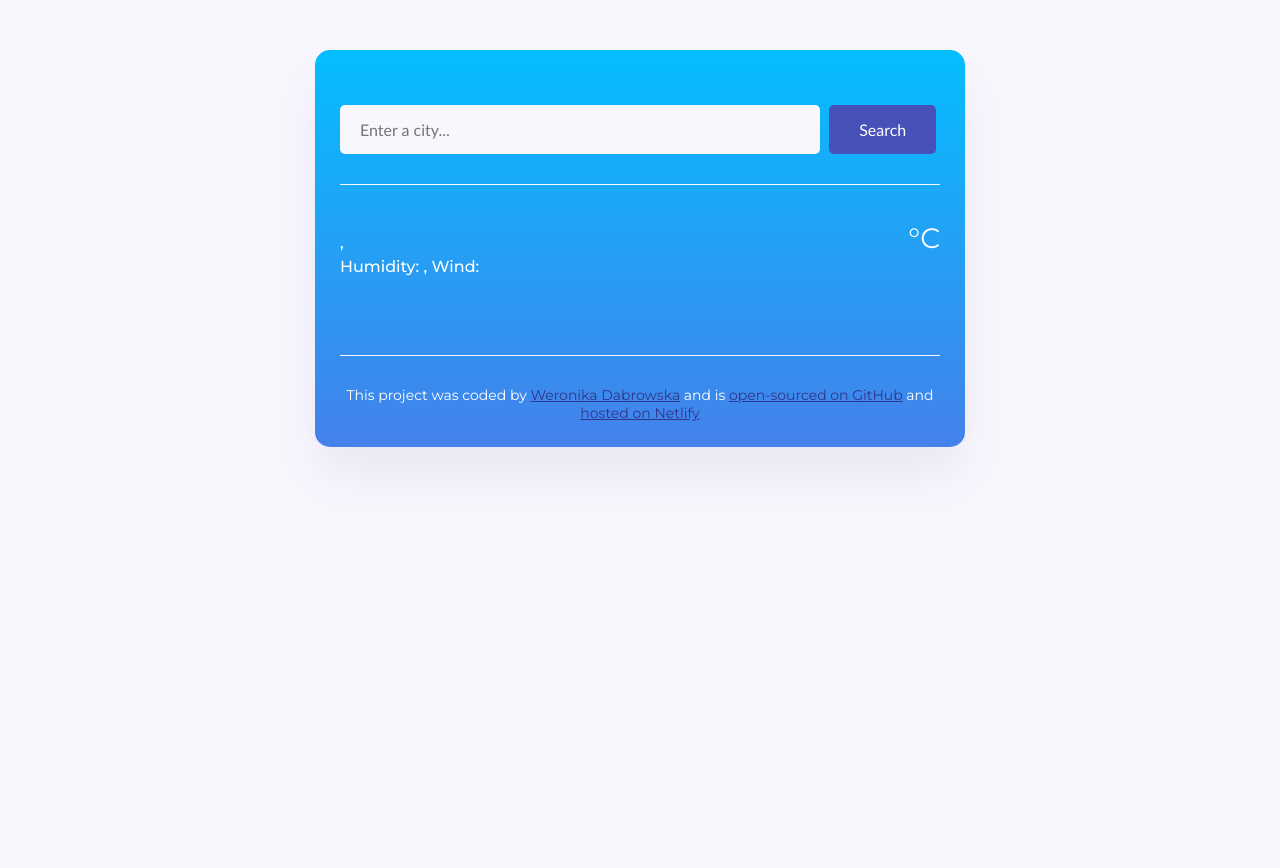
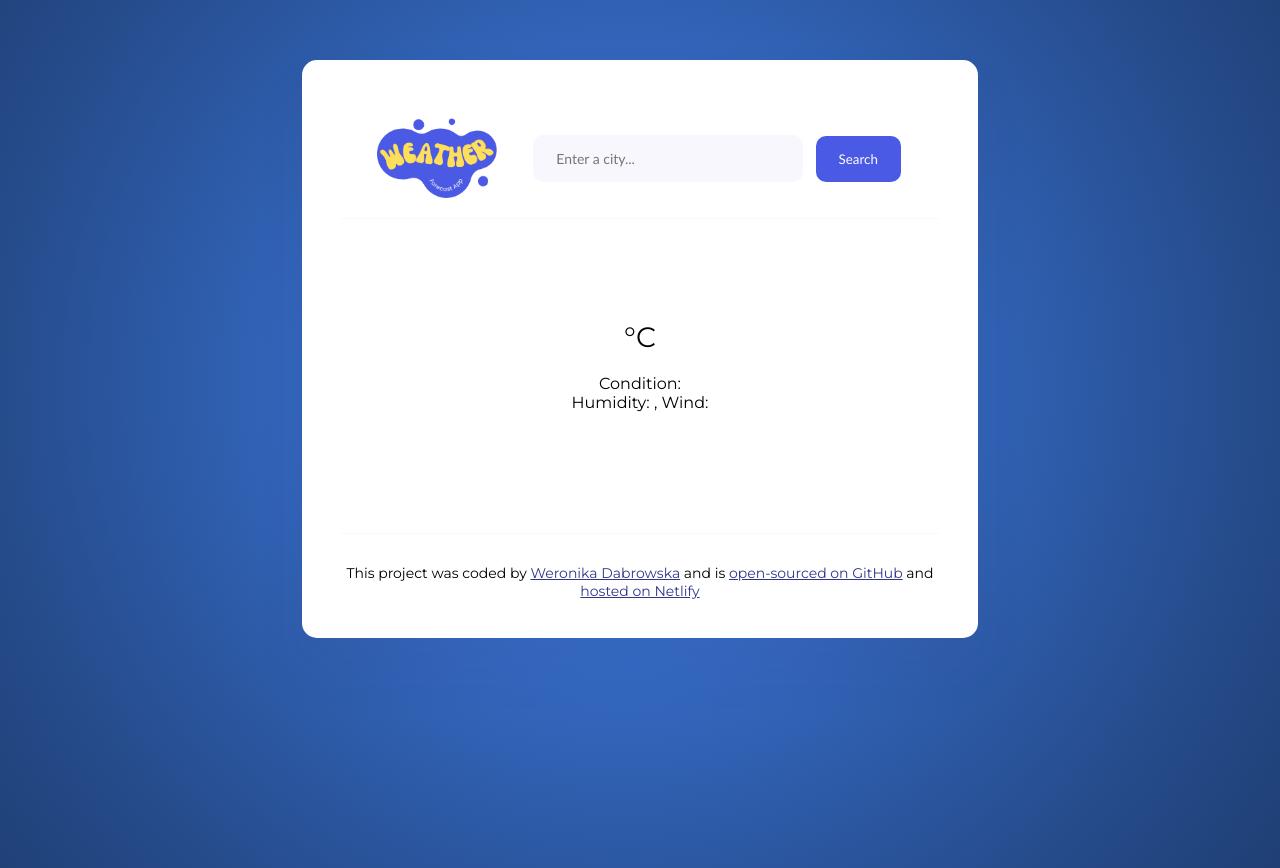
Before and after one commit to werroo/weather-app-project, a plain HTML site: page index.html in a window 1280 px wide. Before the commit the page ends 800 px from the top, so only its background shows below. Drawn offline with nearby package versions, Linux system fonts and the light colour scheme; no server answers.

Commit message:
Added a logo and changed the styling and design to make it more user friendly

```diff
--- a/index.html
+++ b/index.html
@@ -15,7 +15,8 @@
   </head>
   <body>
     <div class="weather-app">
-      <header>
+      <header class="header-container">
+        <img src="images/weather-logo.png" />
         <form class="search-form" id="search-form">
           <input
             type="search"
@@ -31,17 +32,18 @@
         <div class="weather-app-data">
           <div>
             <h1 class="weather-app-city" id="city"></h1>
-            <p class="weather-app-details">
-              <span id="time"></span>, <span id="description"></span>
+            <div class="time" id="time"></div>
+            <div class="weather-app-temp-container">
+              <div id="icon"></div>
+              <div class="weather-app-temperature" id="temperature"></div>
+              <div class="weather-app-unit">°C</div>
+            </div>
+            <p>
+              Condition: <span class="temp-description" id="description"></span>
               <br />
-              Humidity: <strong id="humidity"></strong>, Wind:
-              <strong id="wind-speed"></strong>
+              Humidity: <strong class="humidity" id="humidity"></strong>, Wind:
+              <strong class="wind-speed" id="wind-speed"></strong>
             </p>
-          </div>
-          <div class="weather-app-temp-container">
-            <div id="icon"></div>
-            <div class="weather-app-temperature" id="temperature"></div>
-            <div class="weather-app-unit">°C</div>
           </div>
         </div>
         <div class="weather-forecast" id="forecast"></div>
--- a/src/style.css
+++ b/src/style.css
@@ -1,7 +1,16 @@
 body {
-  background-color: #f9f7fe;
+  background: radial-gradient(
+    circle at 48.7% 44.3%,
+    rgb(30, 144, 231) 0%,
+    rgb(56, 113, 209) 22.9%,
+    rgb(38, 76, 140) 76.7%,
+    rgb(31, 63, 116) 100.2%
+  );
+  display: block;
+  margin: 8px;
+  height: 100vh;
   font-family: "Montserrat", sans-serif;
-  color: #ffff;
+  color: #000000;
 }
 
 a {
@@ -9,38 +18,49 @@ a {
 }
 
 .weather-app {
-  background: linear-gradient(to top, #4481eb 0%, #04befe 100%);
+  background: #ffff;
   max-width: 600px;
-  margin: 50px auto;
-  padding: 25px;
+  margin: 60px auto;
+  padding: 38px;
   box-shadow: 0 30px 50px #41326414;
   border-radius: 15px;
 }
 
-header {
+.header-container {
+  display: flex;
+  align-items: center;
+  justify-content: space-evenly;
   border-bottom: 1px solid #f9f7fe;
-  padding: 30px 0;
+  padding: 20px 0;
+}
+
+img {
+  margin: 0;
+  width: 120px;
+}
+
+.search-form {
+  width: 370px;
 }
 
 .search-form-input {
   background-color: #f9f7fe;
   border: none;
-  border-radius: 5px;
-  width: 80%;
-  font-size: 16px;
-  padding: 15px 20px;
+  border-radius: 10px;
+  width: 73%;
+  font-size: 14px;
+  padding: 15px 23px;
   font-family: "Trebuchet MS", "Lucida Sans Unicode", "Lucida Grande",
     "Lucida Sans", Arial, sans-serif;
 }
 
 .search-form-button {
-  background: #4850b9;
+  background: #4b5ae4;
   color: #ffff;
   border: none;
-  padding: 15px 30px;
-  border-radius: 5px;
-  margin-left: 5px;
-  font-size: 16px;
+  padding: 15px 23px;
+  border-radius: 10px;
+  margin-left: 8px;
   font-family: "Trebuchet MS", "Lucida Sans Unicode", "Lucida Grande",
     "Lucida Sans", Arial, sans-serif;
 }
@@ -50,13 +70,13 @@ main {
 }
 
 .weather-app-data {
-  display: flex;
-  justify-content: space-between;
+  text-align: center;
+  padding: 45px 0 45px 0;
 }
 
 .weather-app-city {
   margin: 0;
-  font-size: 38px;
+  font-size: 34px;
   line-height: 48px;
 }
 
@@ -67,11 +87,17 @@ main {
 }
 
 .weather-app-details strong {
-  color: #ffe79a;
+  color: #ffde59;
 }
 
 .weather-app-temp-container {
   display: flex;
+  justify-content: center;
+  margin: 20px 0;
+}
+
+.temp-description {
+  color: #4b5ae4;
 }
 
 .weather-app-icon {
@@ -80,7 +106,7 @@ main {
 }
 
 .weather-app-temperature {
-  font-size: 88px;
+  font-size: 48px;
   font-weight: bold;
   line-height: 88px;
 }
@@ -88,6 +114,14 @@ main {
 .weather-app-unit {
   margin-top: 6px;
   font-size: 28px;
+}
+
+#humidity {
+  color: #4b5ae4;
+}
+
+#wind-speed {
+  color: #4b5ae4;
 }
 
 .weather-forecast {
@@ -112,7 +146,7 @@ main {
 
 .weather-forecast-temps {
   text-align: center;
-  color: #ffe79a;
+  color: #4b5ae4;
   display: flex;
   justify-content: center;
   margin-top: 10px;
@@ -122,6 +156,11 @@ main {
   padding: 0 8px;
 }
 
+.weather-forecast-temp strong {
+  color: #000000;
+  opacity: 0.7;
+}
+
 footer {
   border-top: 1px solid #f9f7fe;
   padding: 30px 0 0 0;
```
Also changed, not shown: images/weather-logo.png (added).
